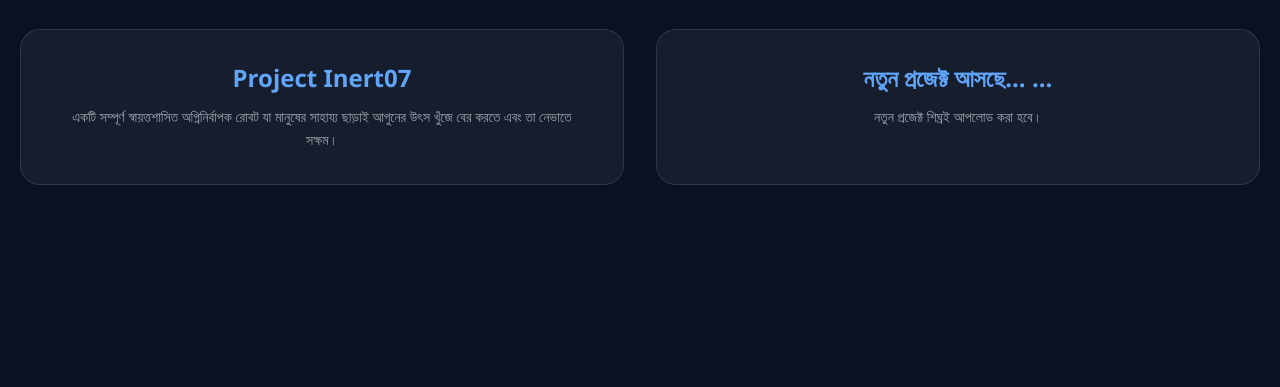
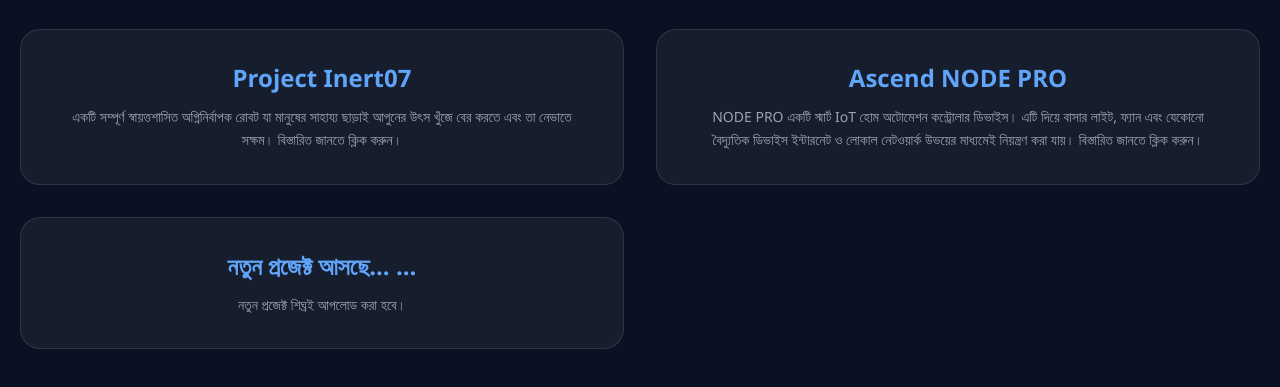
Before and after one commit to ascendtechbd/ascendtechbd.github.io, a plain HTML site: page projects.html in a window 1280 px wide. Shown: the part 179-566 px from the top of the page. Drawn offline with nearby package versions, Linux system fonts and the light colour scheme.

Commit message:
Update projects.html
update time 10-5-26 10:27pm

```diff
--- a/projects.html
+++ b/projects.html
@@ -36,10 +36,16 @@
             <div class="main-card cursor-pointer transform transition hover:scale-[1.02] py-8 text-center" onclick="location.href='project-inert07.html'">
                 <h3 class="text-2xl font-bold mb-3 text-blue-400">Project Inert07</h3>
                 <p class="text-gray-400 text-sm leading-relaxed px-4">
-                    একটি সম্পূর্ণ স্বায়ত্তশাসিত অগ্নিনির্বাপক রোবট যা মানুষের সাহায্য ছাড়াই আগুনের উৎস খুঁজে বের করতে এবং তা নেভাতে সক্ষম।
+                    একটি সম্পূর্ণ স্বায়ত্তশাসিত অগ্নিনির্বাপক রোবট যা মানুষের সাহায্য ছাড়াই আগুনের উৎস খুঁজে বের করতে এবং তা নেভাতে সক্ষম। বিস্তারিত জানতে ক্লিক করুন।
                 </p>
             </div>
 
+             <div class="main-card cursor-pointer transform transition hover:scale-[1.02] py-8 text-center" onclick="location.href='project-nodepro-main.html'">
+                <h3 class="text-2xl font-bold mb-3 text-blue-400">Ascend NODE PRO</h3>
+                <p class="text-gray-400 text-sm leading-relaxed px-4">
+                    NODE PRO একটি স্মার্ট IoT হোম অটোমেশন কন্ট্রোলার ডিভাইস। এটি দিয়ে বাসার লাইট, ফ্যান এবং যেকোনো বৈদ্যুতিক ডিভাইস ইন্টারনেট ও লোকাল নেটওয়ার্ক উভয়ের মাধ্যমেই নিয়ন্ত্রণ করা যায়। বিস্তারিত জানতে ক্লিক করুন।
+                </p>
+            </div>
             <div class="main-card cursor-pointer transform transition hover:scale-[1.02] py-8 text-center" onclick="location.href='আপনার-লিঙ্ক.html'">
                 <h3 class="text-2xl font-bold mb-3 text-blue-400">নতুন প্রজেক্ট আসছে... ...</h3>
                 <p class="text-gray-400 text-sm leading-relaxed px-4">
```
